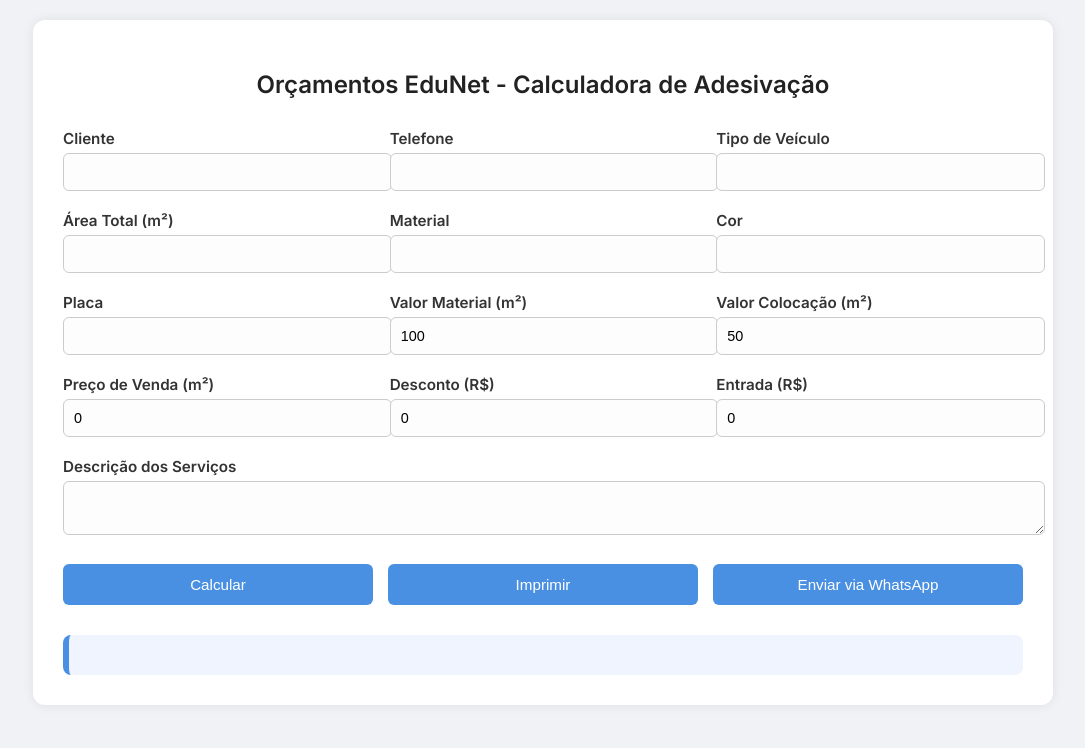
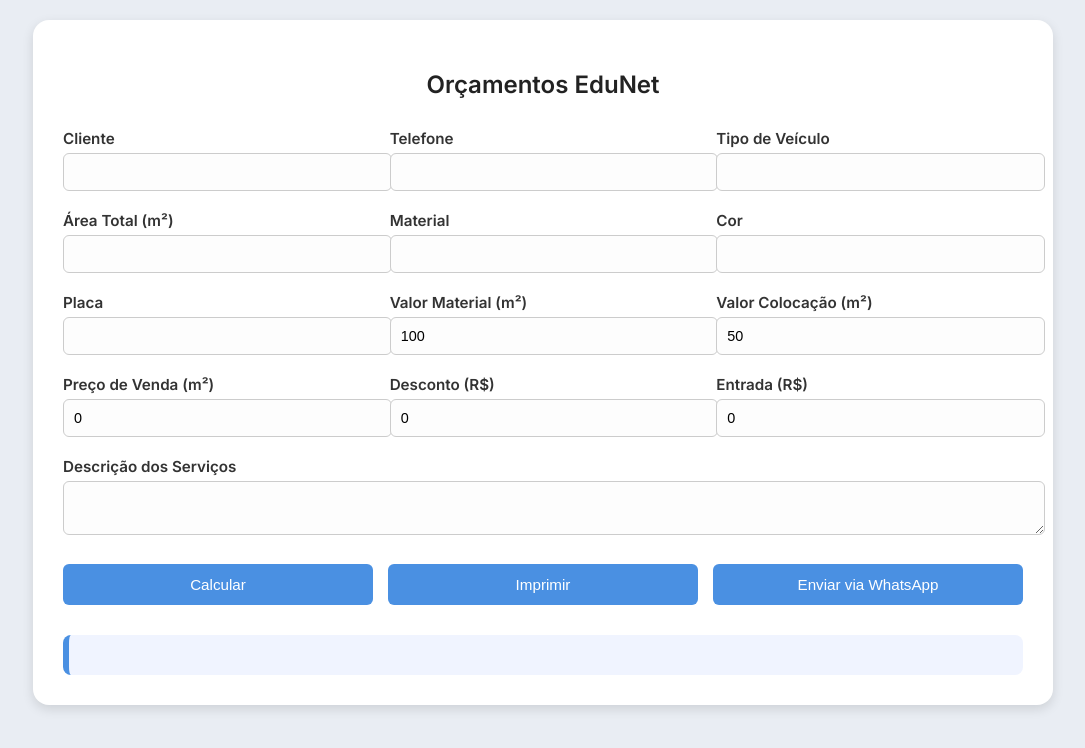
Before and after one commit to EduNet2023/or-amentos, a plain HTML site: page index.html in a window 1280 px wide. Shown: the whole page, without its empty margins (97-1182 px from the left). Drawn offline with Linux system fonts and the light colour scheme.

Commit message:
Add files via upload

```diff
--- a/index.html
+++ b/index.html
@@ -10,7 +10,7 @@
       font-family: 'Inter', sans-serif;
       margin: 0;
       padding: 20px;
-      background-color: #f0f2f5;
+      background-color: #e9edf3;
       color: #333;
     }
     .container {
@@ -18,8 +18,8 @@
       margin: auto;
       background: white;
       padding: 30px;
-      border-radius: 12px;
-      box-shadow: 0 0 12px rgba(0,0,0,0.08);
+      border-radius: 16px;
+      box-shadow: 0 4px 12px rgba(0, 0, 0, 0.12);
     }
     h2 {
       text-align: center;
@@ -76,7 +76,7 @@
 </head>
 <body>
   <div class="container">
-    <h2>Orçamentos EduNet - Calculadora de Adesivação</h2>
+    <h2>Orçamentos EduNet</h2>
     <div class="form-grid">
       <div><label for="cliente">Cliente</label><input type="text" id="cliente" /></div>
       <div><label for="telefone">Telefone</label><input type="text" id="telefone" /></div>
```
